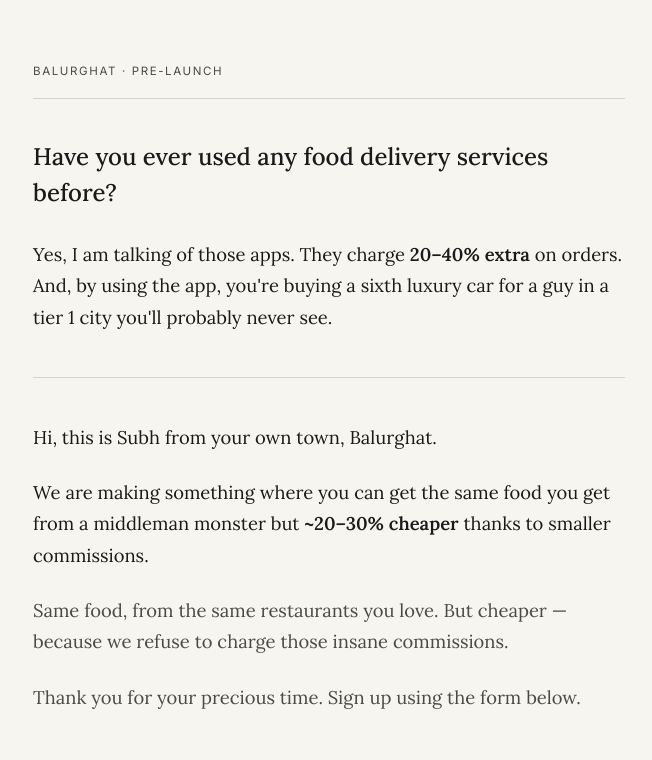
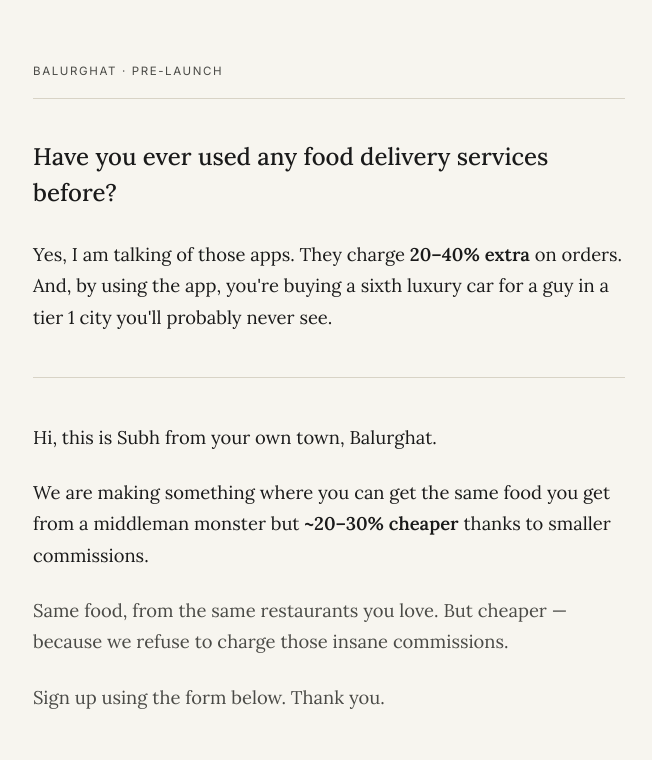
Before and after one commit to subhaintdead/prelaunch, a plain HTML site: page index.html in a window 1280 px wide. Shown: the top 760 px of the page, without its empty margins (311-963 px from the left). Drawn offline with Linux system fonts and the light colour scheme; grey boxes are pictures that could not be loaded.

Commit message:
Reorder sign-up message in index.html

```diff
--- a/index.html
+++ b/index.html
@@ -136,7 +136,7 @@
     <p class="body-text">We are making something where you can get the same food you get from a middleman monster but <span class="commission-line">~20&ndash;30% cheaper</span> thanks to smaller commissions.</p>
 
     <p class="body-text soft">Same food, from the same restaurants you love. But cheaper &mdash; because we refuse to charge those insane commissions.</p>
-   <p class="body-text soft">Thank you for your precious time. Sign up using the form below. </p>
+   <p class="body-text soft">Sign up using the form below. Thank you.</p>
     <div class="form-block">
       <iframe class="gform" src="https://docs.google.com/forms/d/e/1FAIpQLScQITuyBDHhY510i9uam8rCzY3qHGmbU7QWJMm-HCU9N2I_eg/viewform?embedded=true" width="640" height="556" frameborder="0" marginheight="0" marginwidth="0">Loading&hellip;</iframe>
     </div>
```
